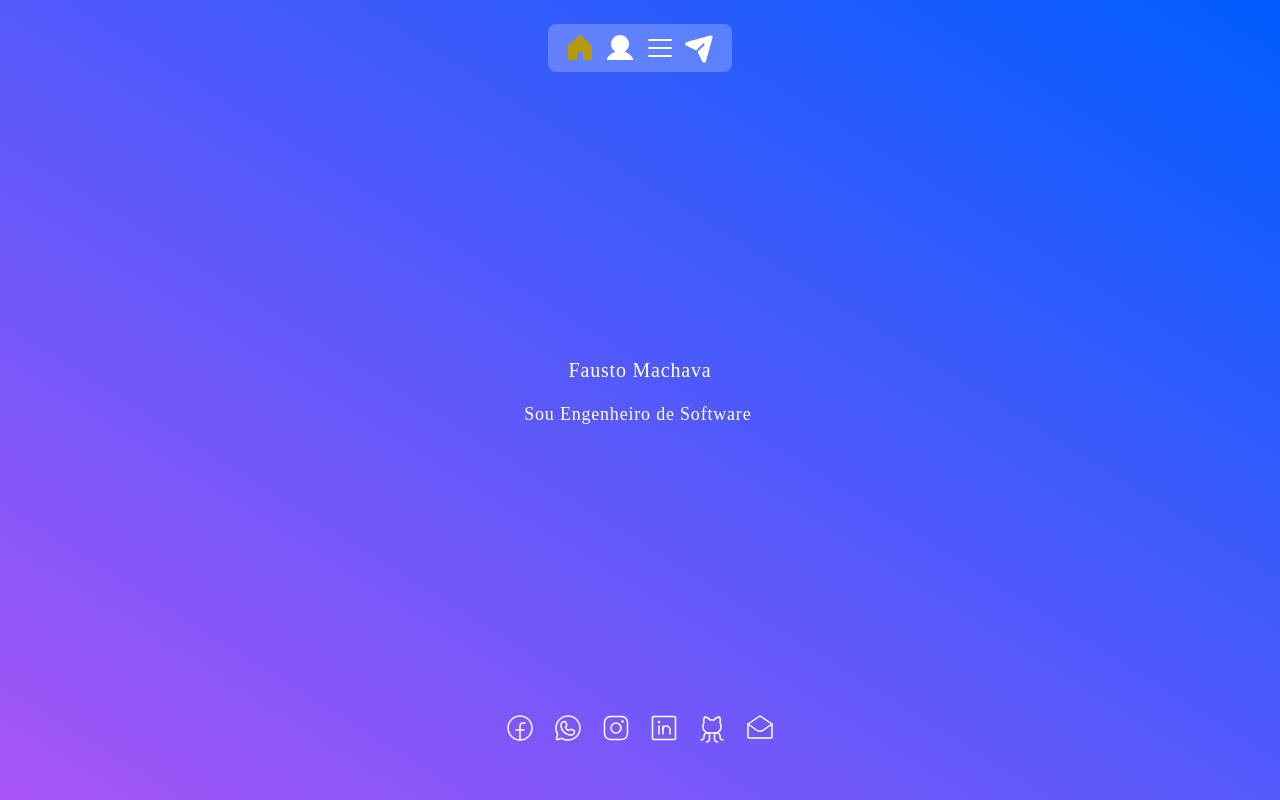
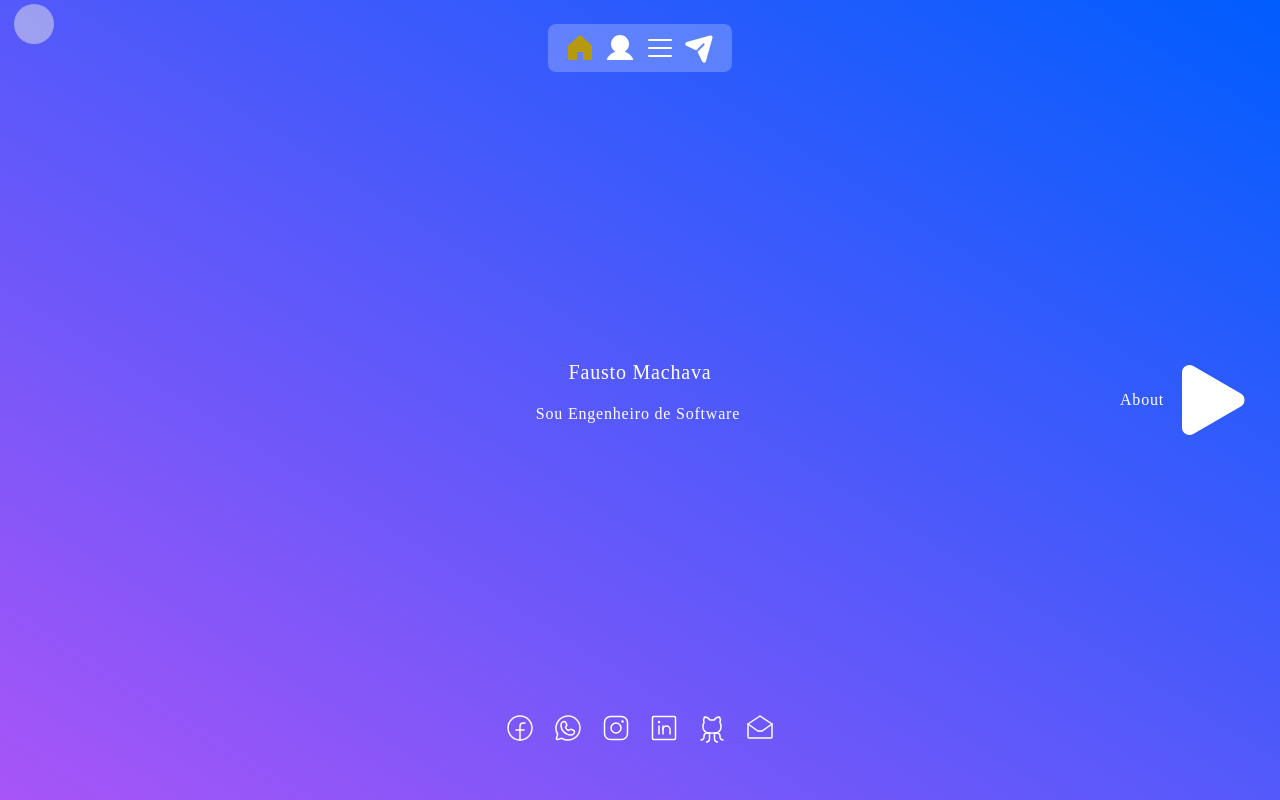
Before and after one commit to Faztudo-Machava/portifolio, a React (Vite) app: page / in a window 1280 px wide. Built offline with nearby package versions, Linux system fonts and the light colour scheme; a web font is replaced by a local one.

Commit message:
Adicionando os botoes de proxima e anterior

```diff
--- a/src/App.tsx
+++ b/src/App.tsx
@@ -1,11 +1,38 @@
 import { Footer } from './components/Footer';
 import { Nav } from './components/Nav'
 import { RoutesComp } from './components/Routes';
+import { useEffect, useState } from 'react';
+
+function useMouse(){
+  const [mousePosition, setMousePosition] = useState({
+    x: null,
+    y: null
+  })
+
+  useEffect(()=>{
+    function handle(e: EventListener | any){
+      setMousePosition({
+        x: e.pageX,
+        y: e.pageY
+      })
+    }
+
+    document.addEventListener('mousemove', handle)
+    return ()=> document.removeEventListener('mousemove', handle)
+  })
+
+  return mousePosition;
+}
 
 function App() {
+  const {x, y} = useMouse();
 
   return (
     <>
+      <div
+        style={{position: "absolute", top: `${y}px`, left: `${x}px`}}
+        className={`h-10 w-10 rounded-full bg-neutral-200 opacity-50 translate-x-[-50%] translate-y-[-50%] z-[-1]`}
+      ></div>
       <Nav />
       <RoutesComp />
       <Footer />
--- a/src/Global.css
+++ b/src/Global.css
@@ -14,7 +14,7 @@
 }
 
 body {
-    @apply bg-gradient-to-bl from-principle-300 to-purple-500 text-brand-300 px-[2.1rem] pt-[1.5rem] tracking-wider h-[100vh];
+    @apply bg-gradient-to-bl from-principle-300 to-purple-500 bg-no-repeat text-brand-300 px-[2.1rem] pt-[1.5rem] tracking-wider h-[100vh] font-textMeOne overflow-hidden;
 }
 
 h1, h2, h3, h4, h5, h6{
--- /dev/null
+++ b/src/components/BackBtn.tsx
@@ -0,0 +1,16 @@
+import { Triangle } from "phosphor-react";
+import { Link } from "react-router-dom";
+
+interface fowardProps {
+    path: string;
+    pathName: string;
+}
+
+export function Back({path, pathName}: fowardProps){
+    return(
+        <Link to={path} className='absolute top-[50%] translate-y-[-50%] left-7 flex flex-row-reverse items-center duration-200'>
+            <p className='text-center ml-2'>{pathName}</p>
+            <Triangle weight='fill' size={80} className='rotate-[-90deg]'/>
+        </Link>
+    );
+}
--- /dev/null
+++ b/src/components/FowardBtn.tsx
@@ -0,0 +1,16 @@
+import { Triangle } from "phosphor-react";
+import { Link } from "react-router-dom";
+
+interface fowardProps {
+    path: string;
+    pathName?: string;
+}
+
+export function Foward({path, pathName}: fowardProps){
+    return(
+        <Link to={path} className='absolute top-[50%] translate-y-[-50%] right-7 flex flex-row items-center transition-all duration-200'>
+            <p className='text-center mr-2'>{path}</p>
+            <Triangle weight='fill' size={80} className='rotate-90'/>
+        </Link>
+    );
+}
--- a/src/components/Nav.tsx
+++ b/src/components/Nav.tsx
@@ -1,5 +1,5 @@
 import { House, List, PaperPlaneTilt, User } from 'phosphor-react'
-import { Link, NavLink } from 'react-router-dom';
+import { NavLink } from 'react-router-dom';
 
 export function Nav() {
 
@@ -9,15 +9,15 @@ export function Nav() {
             icon: <House size={32} weight='fill' />
         },
         ABOUT: {
-            path: '/about',
+            path: 'About',
             icon: <User className='ml-2' size={32} weight='fill' />
         },
         PROJECTS: {
-            path: '/projects',
+            path: 'Projects',
             icon: <List className='ml-2' size={32} weight='fill' />
         },
         CONTACT: {
-            path: '/contact',
+            path: 'Contact',
             icon: <PaperPlaneTilt className='ml-2' size={32} weight='fill' />
         }
     }
@@ -28,18 +28,16 @@ export function Nav() {
                 <div className="px-4 py-2 flex flex-row bg-[#ffffff3b] bg-opacity-[26] rounded-lg">
                     {Object.entries(routes).map(([key, item]) => {
                         return (
-                            <>
                             <NavLink
                                 key={key}
                                 to={item.path}
                                 className={
                                     ({ isActive }) =>
-                                            isActive ? 'text-action-300' : 'text-brand-300'
+                                        isActive ? 'text-action-300' : 'text-brand-300 hover:text-action-300 hover:transition-colors hover:duration-300'
                                 }
                             >
                                 {item.icon}
                             </NavLink>
-                            </>
                         )
                     })}
                 </div>
--- a/src/components/Routes.tsx
+++ b/src/components/Routes.tsx
@@ -4,40 +4,59 @@ import { Contact } from '../pages/Contact'
 import { Home } from '../pages/Home'
 import { Projects } from '../pages/Projects'
 import { AnimatePresence } from 'framer-motion';
+import { Back } from './BackBtn'
+import { Foward } from './FowardBtn'
 
 
 export function RoutesComp() {
     const route = {
         Home:{
             path: '/',
-            component: <Home />
+            component: <Home />,
+            next: 'About',
+            prev: '',
         },
         About:{
-            path: 'about',
-            component: <About />
+            path: 'About',
+            component: <About />,
+            next: 'Projects',
+            prev: 'About',
         },
         Projects: {
-            path: 'projects',
-            component: <Projects />
+            path: 'Projects',
+            component: <Projects />,
+            next: 'Contact',
+            prev: 'Projects',
         },
         Contact: {
-            path: 'contact',
-            component: <Contact />
+            path: 'Contact',
+            component: <Contact />,
+            next: '',
+            prev: 'Projects',
         }
     }
     const location = useLocation();
+    let next = '';
+    let prev = '';
+
 
     return(
+        <>
             <AnimatePresence>
                 <Routes location={location} key={location.pathname}>
                     {Object.entries(route).map(([key , item])=>{
+                        if(item.path == location.pathname){
+                            next = item.next;
+                            prev = item.prev;
+                        }
                         return(
-                        <>
-                            <Route path={item.path} element={item.component} />
-                        </>
+                            <Route key={key} path={item.path} element={item.component} />
                         )
                     })}
                 </Routes>
             </AnimatePresence>
+            {prev == '' ? '' :   <Back path={prev} pathName={location.pathname == '/' ? 'Home' : location.pathname}/>}
+            {next == '' ? '' :   <Foward path={next} pathName={location.pathname}/>}
+        </>
     )
 }
--- a/src/pages/Home.tsx
+++ b/src/pages/Home.tsx
@@ -7,7 +7,7 @@ export function Home(){
             initial={{opacity: 0}}
             animate={{opacity: 1}}
             exit={{opacity: 0}}
-            className='h-[80vh] flex flex-col justify-center items-center'
+            className='flex flex-col justify-center items-center h-[80vh]'
         >
             <h1 className='text-xl text-[50px]'>
                 Fausto Machava
@@ -23,7 +23,7 @@ export function Home(){
                     />
                 </span> */}
             </h1>
-            <p className='mt-4 text-lg font-textMeOne'>
+            <p className='mt-4 text-base font-textMeOne'>
             <span>
                     <Typewriter
                         words={['Sou Engenheiro de Software']}
```
Lines whose indentation alone changed are shown as unchanged.
